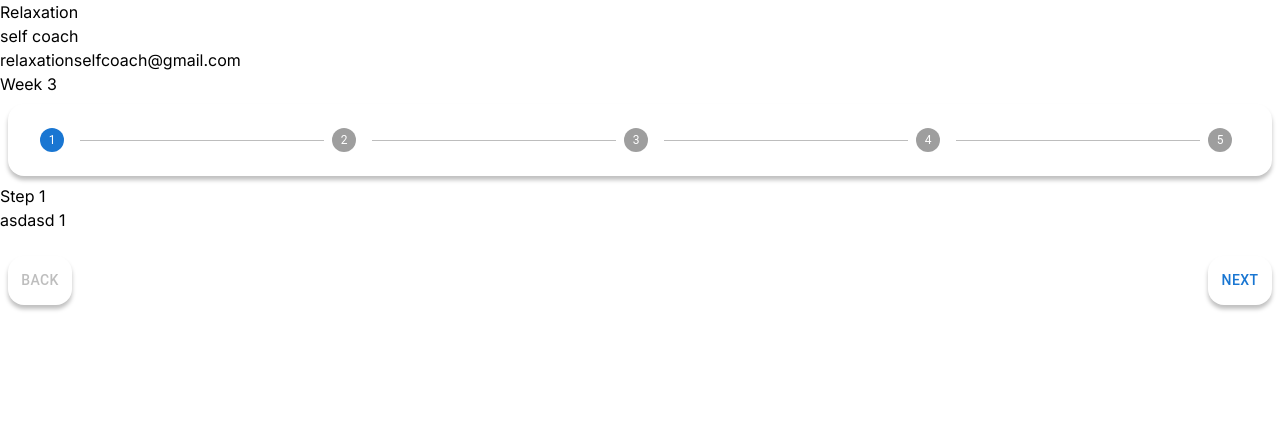
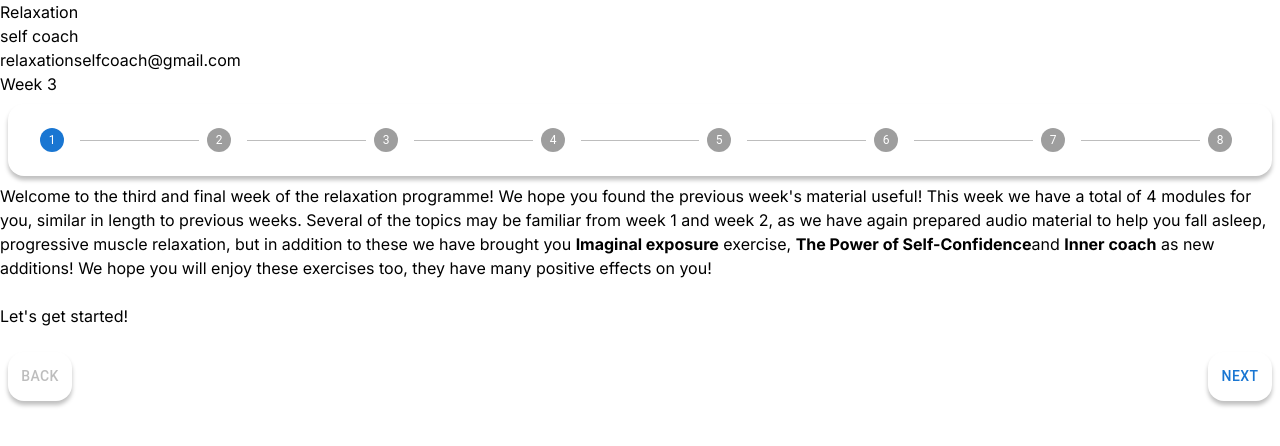
Before and after one commit to Csaba19999/weekly-e-learn, a Next.js app: page /week/3/1 in a window 1280 px wide. Shown: the top 446 px of the page. Built offline with nearby package versions, Linux system fonts and the light colour scheme.

Commit message:
Add week 3

```diff
--- a/app/week/3/[key]/page.tsx
+++ b/app/week/3/[key]/page.tsx
@@ -1,37 +1,91 @@
+import VideoWatchStep from "@/component/stepper/VideoWatchStep/VideoWatchStep";
 import HorizontalLinearStepper from "@/component/stepper/stepper";
+import Image from "next/image";
+
+export default function WeekOne() {
+  return (
+    <main className="w-full max-w-screen-xl flex min-h-screen flex-col items-center gap-6 p-6 mx-auto">
+      <h2 className="w-full text-start text-3xl text-neutral-800 font-bold">
+        Week 3
+      </h2>
+      <HorizontalLinearStepper finish={finish} steps={steps} />
+    </main>
+  );
+}
+
+const finish = (
+  <div>
+    <p className="w-full text-xl text-neutral-800 font-semibold px-2 mx-2 py-10">
+      Fantastic work this week too! You've dedicated time to your mental health
+      and that really needs to be celebrated. We are incredibly proud of your
+      commitment! This brings you to the end of your 3 week relaxation
+      programme!
+      <br />
+      <p>
+        We hope you found the videos useful. If you'd like, feel free to share
+        your experiences with us. Whether it's what you enjoyed or how you plan
+        to apply what you learned to your everyday life, we'd love to hear from
+        you! You can write about this week or the whole programme!
+      </p>
+      <br />
+      <a
+        className="text-blue-500 font-normal underline"
+        href="https://docs.google.com/forms/d/e/1FAIpQLSfpWIP4Rjf8YGibGOU4AI3sXT-T-Qa6O9rc4AbQPlmywiQRpg/viewform?usp=sf_link"
+      >
+        I share my experience
+      </a>
+    </p>
+  </div>
+);
 
 const steps = [
   {
-    label: "Step 1",
-    element: <div>asdasd 1</div>,
+    label: null,
+    element: (
+      <div>
+        <p>
+          Welcome to the third and final week of the relaxation programme! We
+          hope you found the previous week's material useful! This week we have
+          a total of 4 modules for you, similar in length to previous weeks.
+          Several of the topics may be familiar from week 1 and week 2, as we
+          have again prepared audio material to help you fall asleep,
+          progressive muscle relaxation, but in addition to these we have
+          brought you <b>Imaginal exposure</b> exercise,{" "}
+          <b>The Power of Self-Confidence</b>
+          and <b>Inner coach</b> as new additions! We hope you will enjoy these
+          exercises too, they have many positive effects on you!
+        </p>
+        <br />
+        <p>Let's get started!</p>
+      </div>
+    ),
   },
   {
-    label: "Step 2",
-    element: <div>asdasd 2</div>,
+    label: "Relaxation self coach: VII. module",
+    element: <VideoWatchStep src="https://youtu.be/7PDZU3b_DjY" />,
   },
   {
-    label: "Step 3",
-    element: <div>asdasd 3</div>,
+    label: `Well done on completing the module! Your dedication and effort are truly commendable. Keep up the fantastic work, and may this accomplishment inspire you to reach even greater heights on your journey ahead!`,
+    element: null,
   },
   {
-    label: "Step 4",
-    element: <div>asdasd 4</div>,
+    label: "Relaxation self coach: VIII. module",
+    element: <VideoWatchStep src="https://youtu.be/u9M6XywHZH4" />,
   },
   {
-    label: "Step 5",
-    element: <div>asdasd 5</div>,
+    label: `Hats off to you for wrapping up this module! Your commitment to personal growth shines bright. Take a moment to celebrate your achievement and know that you're one step closer to your goals. Keep up the fantastic work!`,
+    element: null,
+  },
+  {
+    label: "Relaxation self coach: IX. module",
+    element: <VideoWatchStep src="https://youtu.be/2koNcceU7Tw" />,
+  },
+  {
+    label: `Kudos on completing this module! Your dedication to self-improvement is truly inspiring. Take a moment to pat yourself on the back for your hard work and progress. You're doing amazing things!`,
+    element: null,
+  },
+  {
+    label: "Relaxation self coach: X. module",
+    element: <VideoWatchStep src="https://youtu.be/TymwqxfoROY" />,
   },
 ];
-
-export default function WeekThree() {
-  return (
-    <main className="flex min-h-screen flex-col items-center gap-6 p-24">
-      <h1 className="w-full text-start text-3xl text-neutral-800 font-bold">
-        Week 3
-      </h1>
-      <section className="bg-black w-full">
-        <HorizontalLinearStepper finish={<p></p>} steps={steps} />
-      </section>
-    </main>
-  );
-}
```
